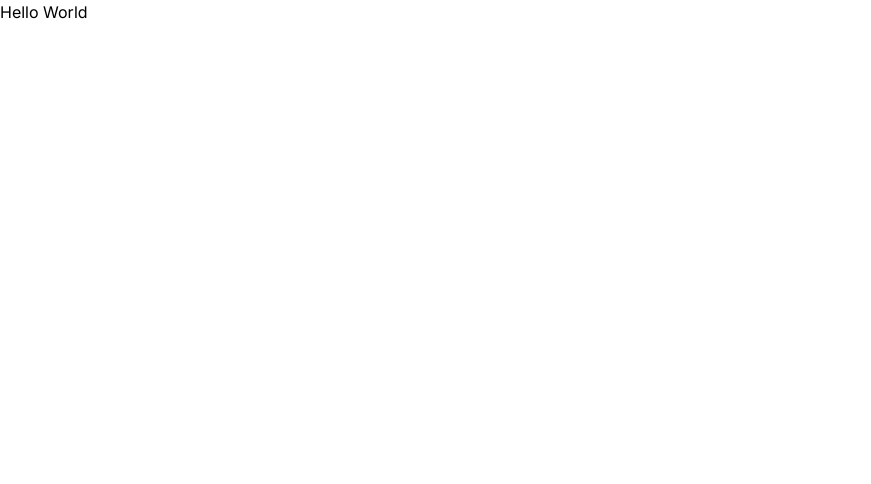
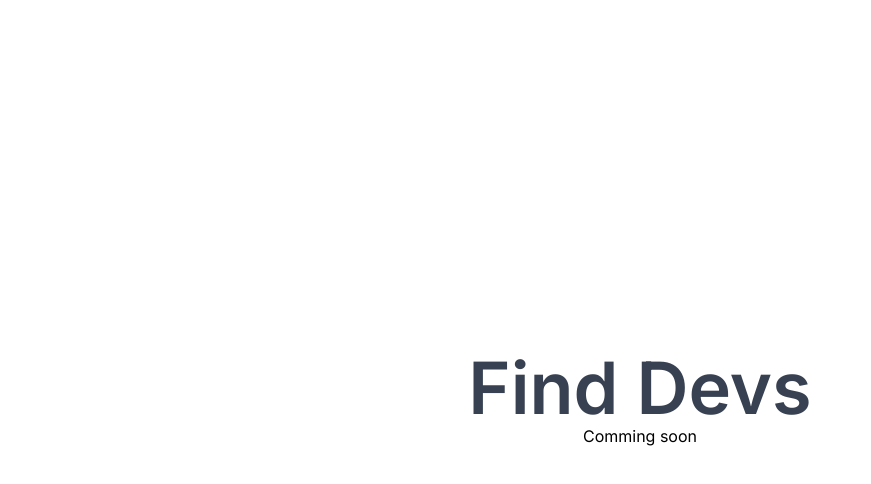
Before and after one commit to devlopersabbir/find-devs, a Next.js app: page / in a window 1280 px wide. Shown: the top 484 px of the page, without its empty margins (0-871 px from the left). Built offline with nearby package versions, Linux system fonts and the light colour scheme.

Commit message:
[feat 🙋🏻‍♂️] comming soon message

```diff
--- a/src/app/layout.tsx
+++ b/src/app/layout.tsx
@@ -1,13 +1,22 @@
 import type { Metadata } from "next";
 import { Inter } from "next/font/google";
 import "./globals.css";
+import { cn } from "@/lib/utils";
 
 const inter = Inter({ subsets: ["latin"] });
 
 export const metadata: Metadata = {
   title: "Find Dev - Open source",
+
   description:
     "Find Dev is kind of Developers Fair. An open source platform to find all the developers in the world.",
+  creator: "Sabbir Hossain Shuvo",
+  publisher: "Sabbir Hossain Shuvo",
+  icons: "/favicon/favicon.ico",
+  authors: {
+    name: "Sabbir Hossain Shuvo",
+    url: "https://github.com/devlopersabbir",
+  },
 };
 
 export default function RootLayout({
@@ -16,8 +25,15 @@ export default function RootLayout({
   children: React.ReactNode;
 }) {
   return (
-    <html lang="en">
-      <body className={inter.className}>{children}</body>
+    <html lang="en" className="h-full">
+      <body
+        suppressHydrationWarning={true}
+        className={cn("relative h-full font-sans antialiased", inter.className)}
+      >
+        <main className="relative flex flex-col min-h-screen">
+          <div className="flex-1 flex-grow">{children}</div>
+        </main>
+      </body>
     </html>
   );
 }
--- a/src/app/page.tsx
+++ b/src/app/page.tsx
@@ -2,8 +2,9 @@ import Image from "next/image";
 
 export default function Home() {
   return (
-    <>
-      <h1>Hello World</h1>
-    </>
+    <div className="flex justify-center items-center h-screen flex-col">
+      <h1 className="text-7xl text-gray-700 font-semibold">Find Devs</h1>
+      <p>Comming soon</p>
+    </div>
   );
 }
```
Also changed, not shown: 1 other file (tests, documents, lock files or other folders).
